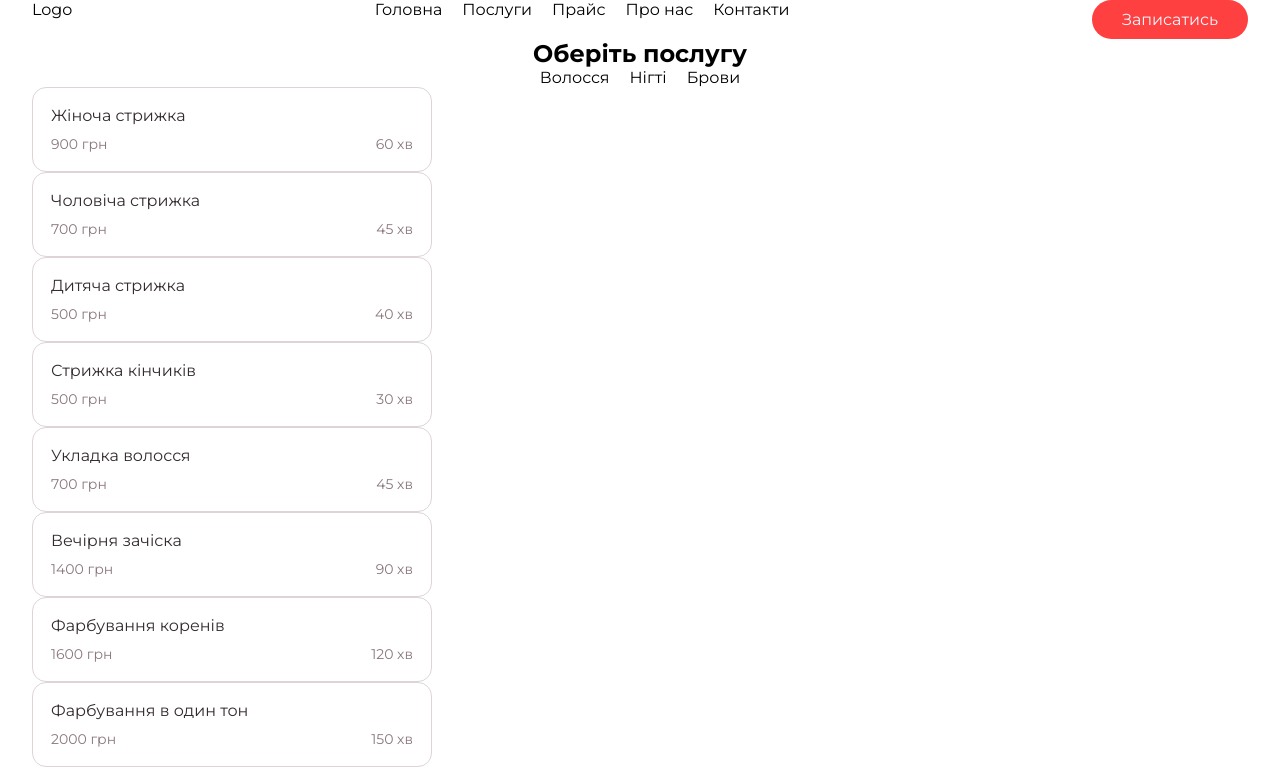
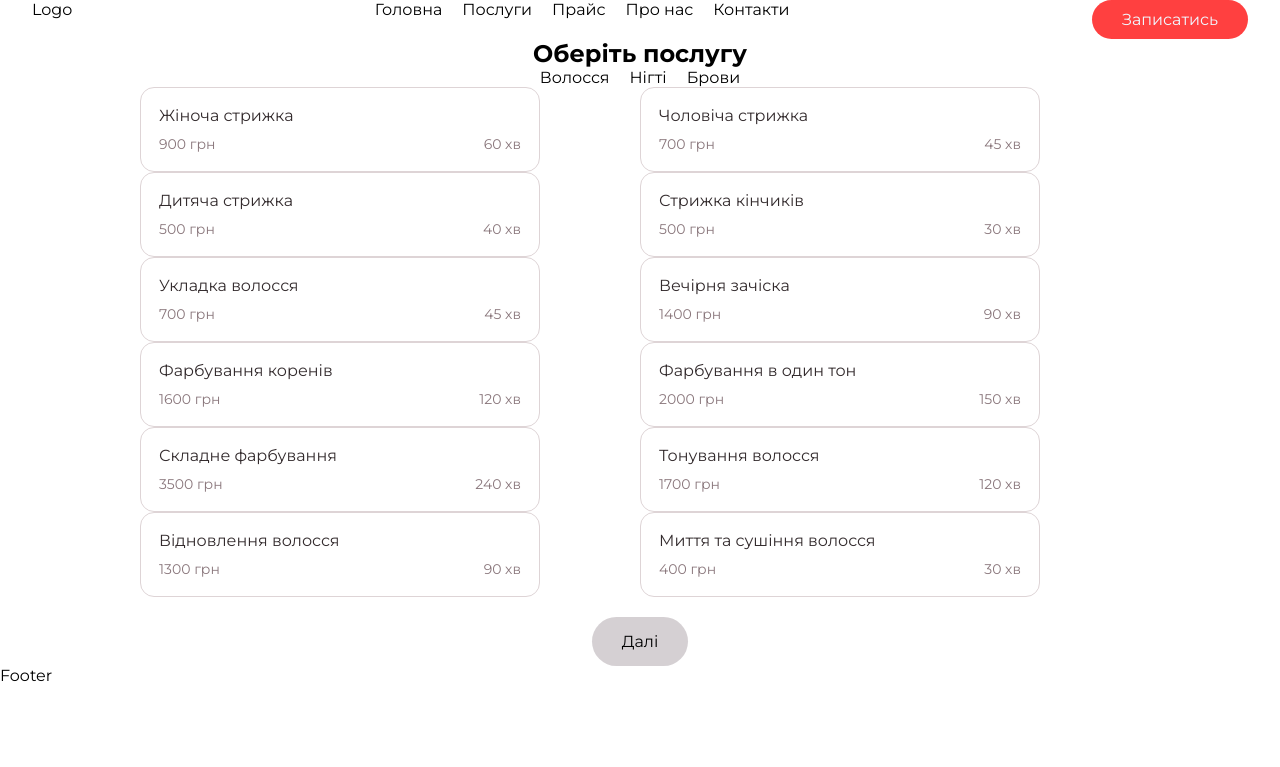
Before and after one commit to Alinavinnik/SalonBooking, a React (Vite) app: page /booking in a window 1280 px wide. Shown: the top 767 px of the page. Built offline with nearby package versions, Linux system fonts and the light colour scheme; a web font is replaced by a local one.

Commit message:
add css styles for slots items

```diff
--- a/src/components/BookingSteps/Steps/ServeceStep/ServiceStep.module.css
+++ b/src/components/BookingSteps/Steps/ServeceStep/ServiceStep.module.css
@@ -11,3 +11,8 @@
   gap: 20px;
   justify-content: center;
 }
+.serviceSlots {
+  display: grid;
+  grid-template-columns: repeat(2, 500px);
+  justify-content: center;
+}
--- a/src/components/BookingSteps/Steps/ServeceStep/ServiceStep.tsx
+++ b/src/components/BookingSteps/Steps/ServeceStep/ServiceStep.tsx
@@ -1,8 +1,9 @@
 import { useState } from "react";
 import { categories, services, type CategoryId } from "../../data";
 import css from "./ServiceStep.module.css";
-import ButtonItem from "../../SelectableCard/SelectableCard";
+
 import { toggleSelection } from "../../helpers/helpers";
+import SelectableCard from "../../SelectableCard/SelectableCard";
 
 interface ServiceStepProps {
   selectedServiceId: string | null;
@@ -31,7 +32,7 @@ const ServiceStep = ({
   return (
     <div>
       <h2>Оберіть послугу</h2>
-      <div className={css.categories}>
+      <ul className={css.categories}>
         {categories.map((category) => (
           <button
             className={css.categoryBtn}
@@ -42,11 +43,11 @@ const ServiceStep = ({
             {category.label}
           </button>
         ))}
-      </div>
-      <div>
+      </ul>
+
+      <ul className={css.serviceSlots}>
         {filtredCategories.map((service) => (
-          <ul key={service.id}>
-            <ButtonItem
+          <SelectableCard
             onSeleced={() => handleSelect(service.id)}
             isSelected={selectedServiceId === service.id}
           >
@@ -55,10 +56,9 @@ const ServiceStep = ({
               <span>{service.price} грн</span>
               <span>{service.duration} хв</span>
             </span>
-            </ButtonItem>
+          </SelectableCard>
+        ))}
       </ul>
-        ))}
-      </div>
     </div>
   );
 };
--- a/src/components/BookingSteps/Steps/StepDate/StepDate.module.css
+++ b/src/components/BookingSteps/Steps/StepDate/StepDate.module.css
@@ -0,0 +1,5 @@
+.dateSlots {
+  display: grid;
+  grid-template-columns: repeat(2, 500px);
+  justify-content: center;
+}
--- a/src/components/BookingSteps/Steps/StepDate/StepDate.tsx
+++ b/src/components/BookingSteps/Steps/StepDate/StepDate.tsx
@@ -42,7 +42,7 @@ const StepDate = ({
   return (
     <div className={css.content}>
       <h1>Оберіть Дату</h1>
-      <ul>
+      <ul className={css.dateSlots}>
         {availableDays.slice(0, 6).map((date, i) => {
           const dateValue = date.toISOString().split("T")[0];
           return (
--- /dev/null
+++ b/src/components/BookingSteps/Steps/StepMaster/StepMaster.module.css
@@ -0,0 +1,6 @@
+.masterSlots {
+  display: grid;
+  grid-template-columns: repeat(2, 300px);
+  justify-content: center;
+  gap: 24px;
+}
--- a/src/components/BookingSteps/Steps/StepMaster/StepMaster.tsx
+++ b/src/components/BookingSteps/Steps/StepMaster/StepMaster.tsx
@@ -2,6 +2,7 @@ import { useQuery } from "@tanstack/react-query";
 import { getMasters } from "../../../../api/mastersServices";
 import SelectableCard from "../../SelectableCard/SelectableCard";
 import { toggleSelection } from "../../helpers/helpers";
+import css from "./StepMaster.module.css";
 
 interface StepMasterProps {
   onSelect: (masterId: string | null) => void;
@@ -25,7 +26,7 @@ const StepMaster = ({
   return (
     <div>
       <h2>Оберіть майстра</h2>
-      <ul>
+      <ul className={css.masterSlots}>
         <SelectableCard
           onSeleced={() => handleClick(ANY_MASTER)}
           isSelected={ANY_MASTER === selectedMaster}
--- a/src/components/BookingSteps/Steps/StepTime/StepTime.module.css
+++ b/src/components/BookingSteps/Steps/StepTime/StepTime.module.css
@@ -0,0 +1,5 @@
+.timeSlots {
+  display: grid;
+  grid-template-columns: repeat(2, 500px);
+  justify-content: center;
+}
--- a/src/components/BookingSteps/Steps/StepTime/StepTime.tsx
+++ b/src/components/BookingSteps/Steps/StepTime/StepTime.tsx
@@ -61,7 +61,8 @@ const StepTime = ({
   };
   return (
     <div className={css.content}>
-      <ul>
+      <h1>Оберіть час </h1>
+      <ul className={css.timeSlots}>
         {slots.map((time) => (
           <SelectableCard
             key={time}
--- a/src/pages/BookingPage/BookingPage.module.css
+++ b/src/pages/BookingPage/BookingPage.module.css
@@ -2,6 +2,7 @@
   text-align: center;
 }
 .btnContainer {
+  justify-content: center;
   display: flex;
   gap: 200px;
 }
```
Lines whose indentation alone changed are shown as unchanged.
